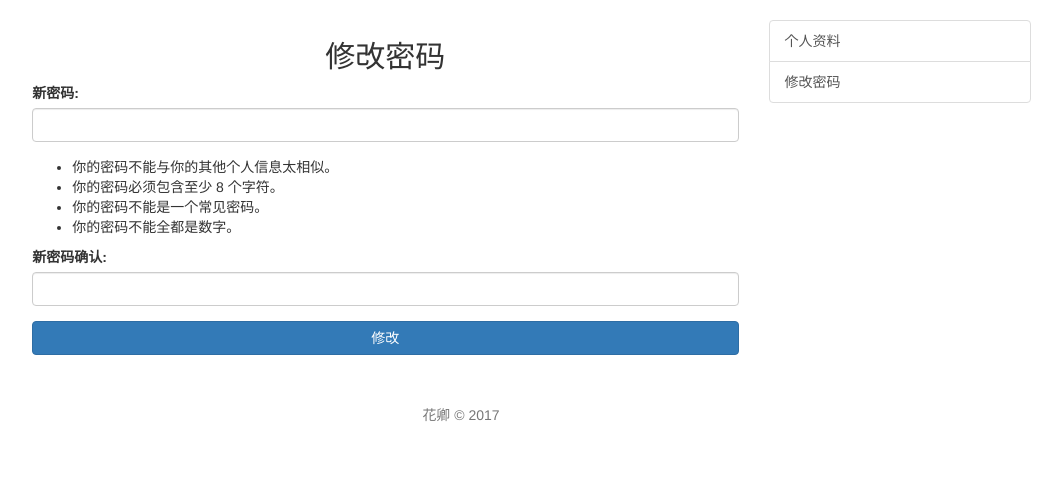
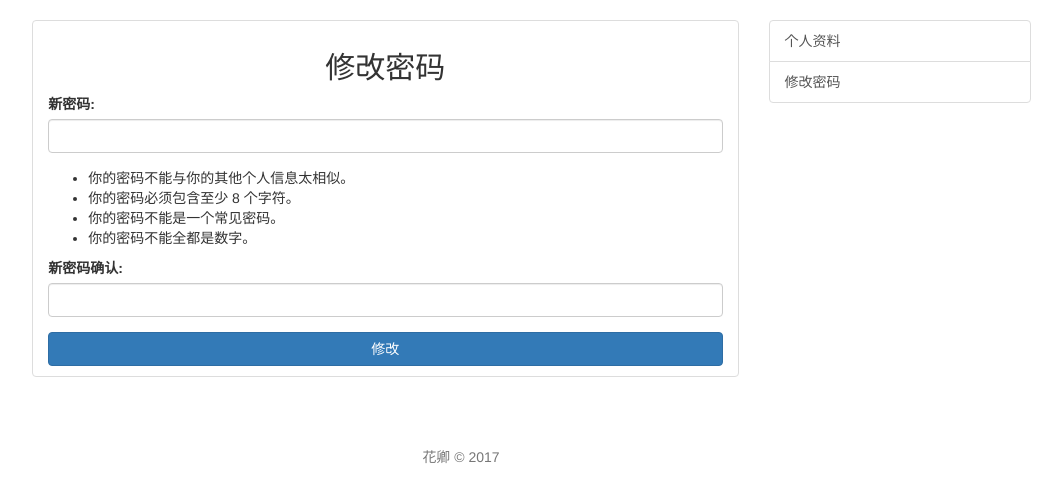
Before and after one commit to qzq1111/newblog, a Django app: page /user/changepassword/ in a window 1280 px wide. Shown: the part 62-564 px from the top of the page, without its empty margins (179-1241 px from the left). Run offline with Django 3.2, Linux system fonts and the light colour scheme; the visitor is signed in with stand-in values (Sample User, id 1); data that the repository does not hold is empty; some libraries are stand-ins or nearby versions.

Commit message:
密码样式

```diff
--- a/templates/users/changepassword.html
+++ b/templates/users/changepassword.html
@@ -5,6 +5,8 @@
         <div class="row">
             <div class="col-md-9">
                 <div class="col-md-offset-2">
+                    <div class="list-group">
+                        <div class="list-group-item">
                             <h2 class="text-center">修改密码</h2>
                                 {% for message in messages %}
                                     <div class="alert alert-{{ message.tags }} text-centeralert-dismissible" role="alert">
@@ -28,6 +30,8 @@
                             </form>
                         </div>
                     </div>
+                </div>
+            </div>
             <div class="col-md-3">
                 <div class="list-group">
                     <a class="list-group-item " href="{% url 'users:information_url' %}">个人资料</a>
```
Lines whose indentation alone changed are shown as unchanged.
